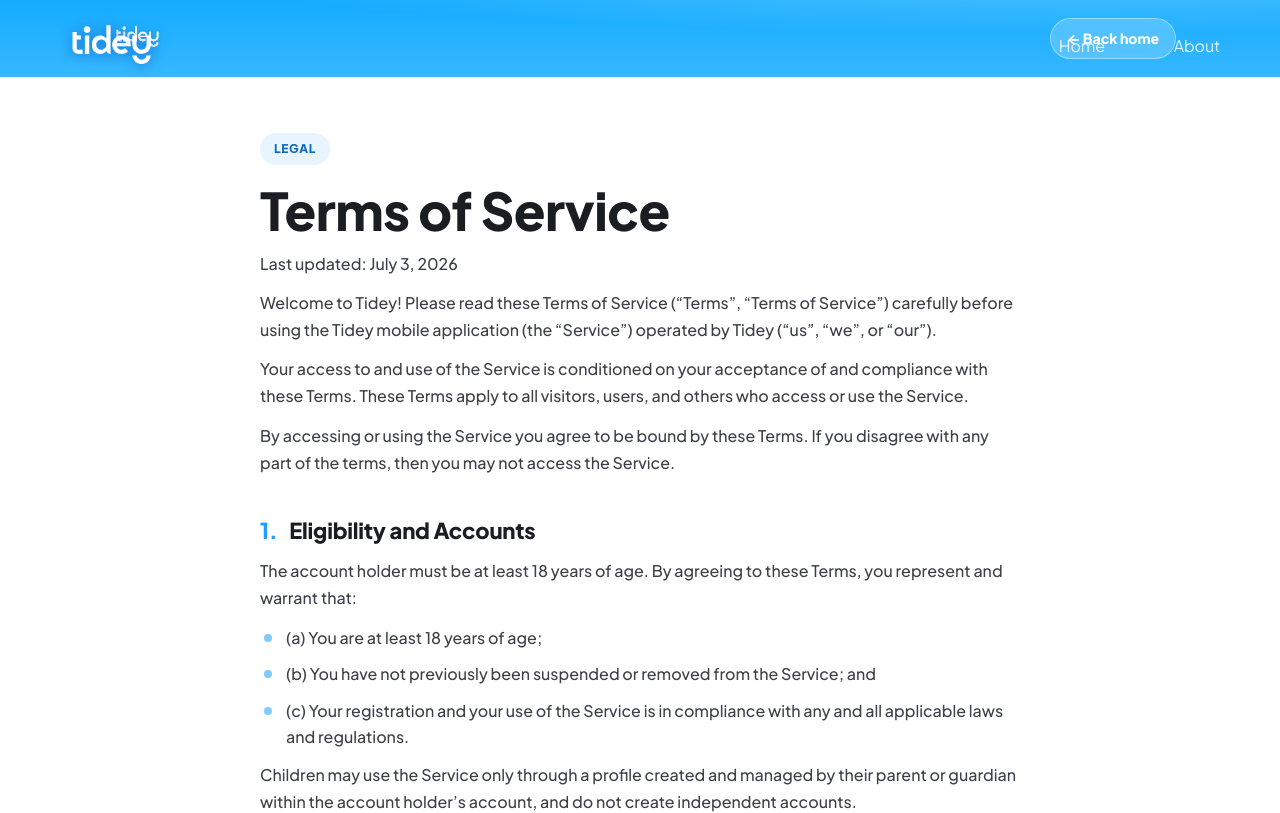
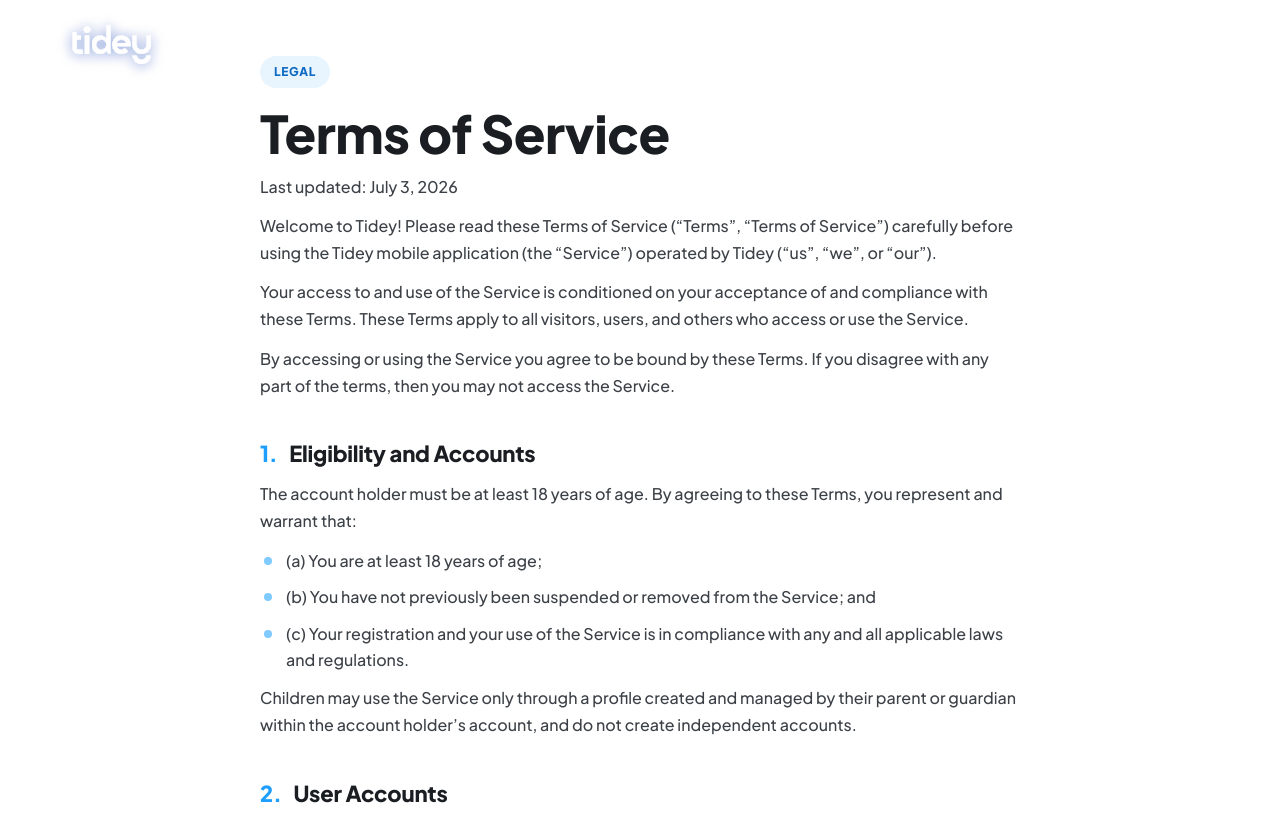
Before and after one commit to Ozzie-code-alt/Tidey-web, a Next.js app: page /terms in a window 1280 px wide. Shown: the top 813 px of the page. Built offline with nearby package versions, Linux system fonts and the light colour scheme.

Commit message:
Hide duplicate header

```diff
--- a/components/LegalLayout.tsx
+++ b/components/LegalLayout.tsx
@@ -14,7 +14,7 @@ export default function LegalLayout({
 }) {
   return (
     <>
-      <header className="legal-head">
+      {/* <header className="legal-head">
         <div className="legal-head-inner">
           <a href="/" aria-label="Tidey home" className="legal-logo-link">
             <img
@@ -27,7 +27,7 @@ export default function LegalLayout({
             ← Back home
           </a>
         </div>
-      </header>
+      </header> */}
 
       <main className="legal">
         <article className="legal-inner">
```
